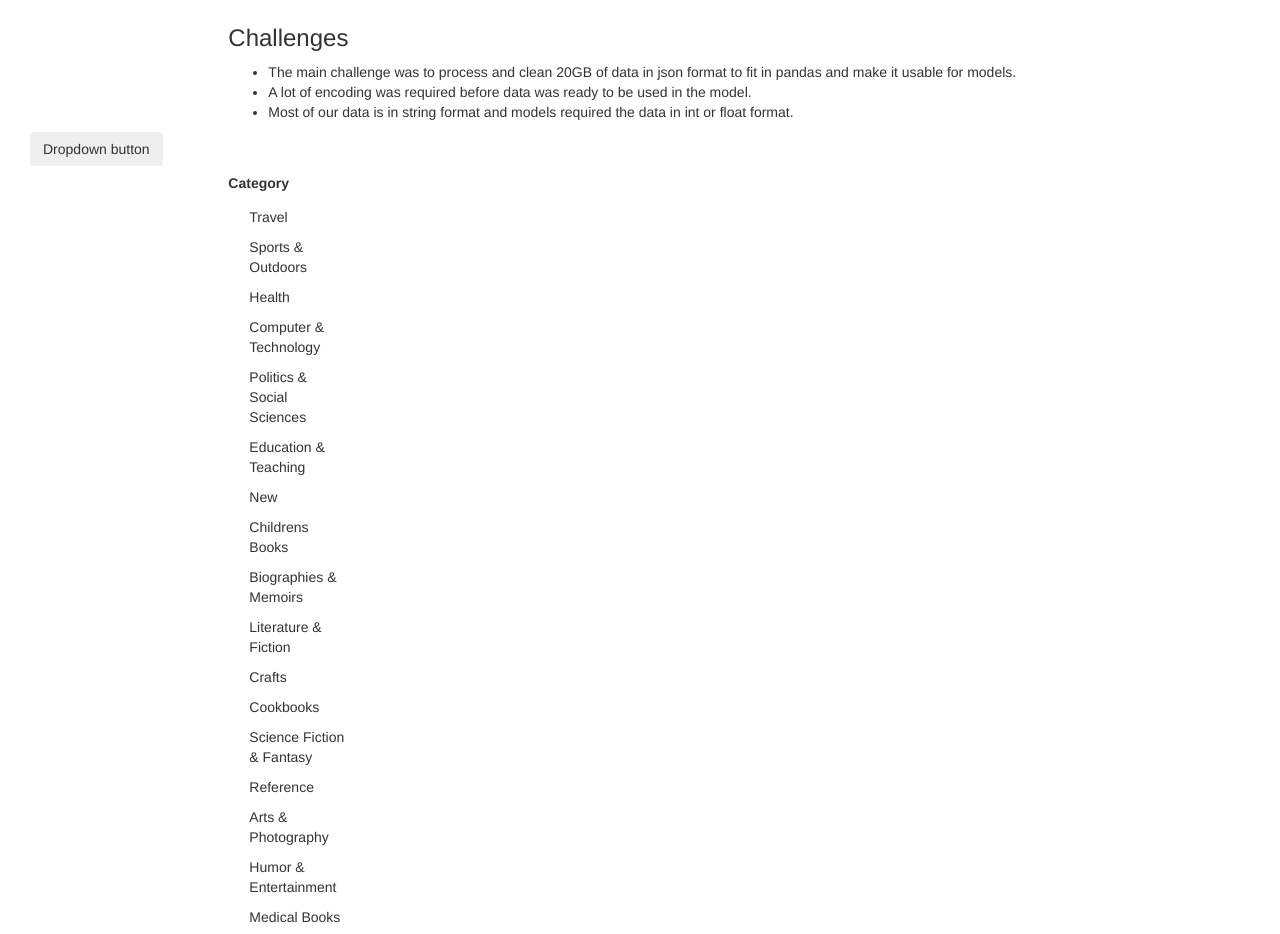
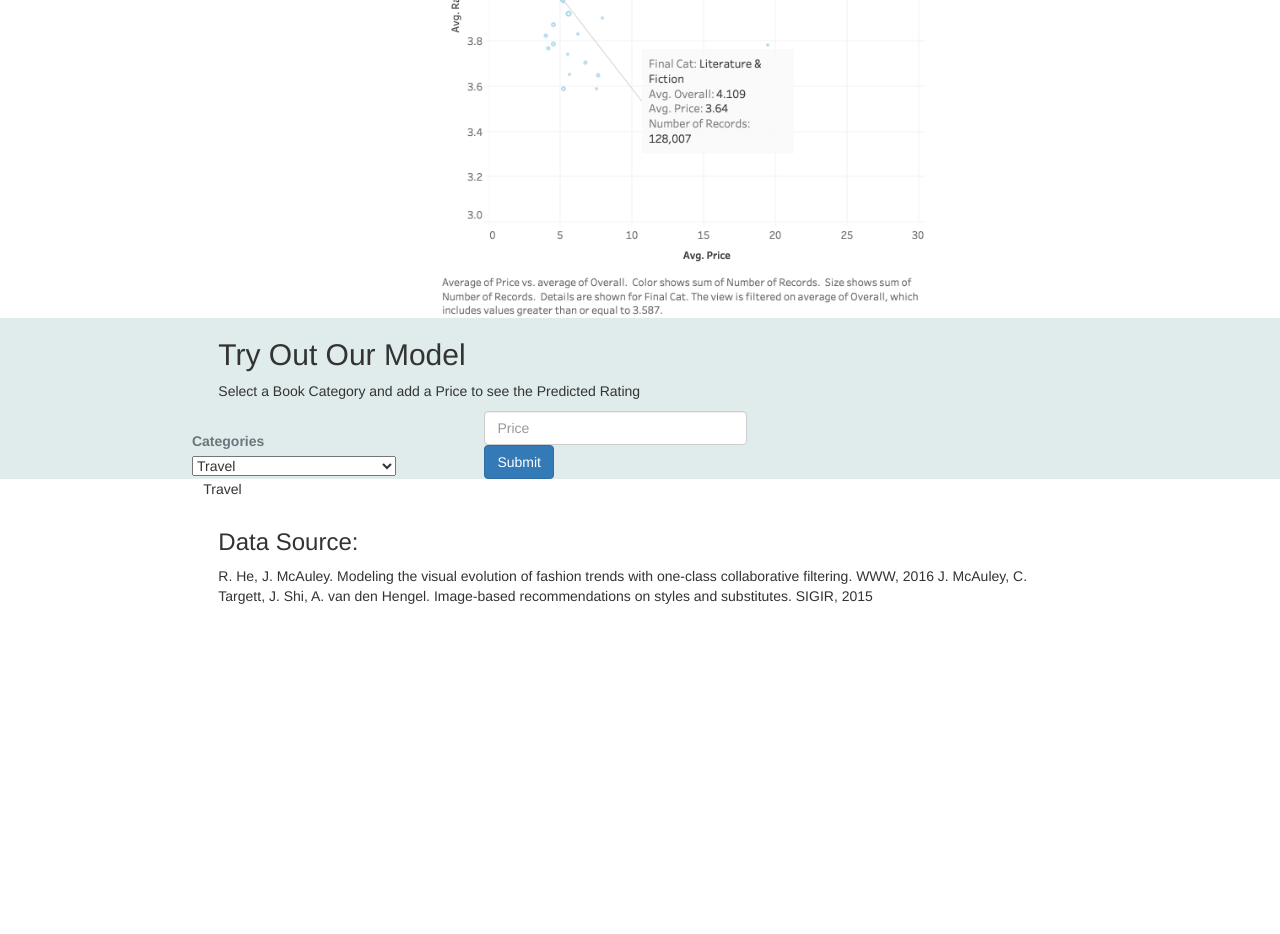
Before and after one commit to swati-patil/final-project, a Flask app: page / in a window 1280 px wide. Shown: the part 648-1582 px from the top of the page. After the commit the page ends 1252 px from the top, so only its background shows below. Run offline with Flask 2, Linux system fonts and the light colour scheme; some libraries are stand-ins or nearby versions.

Commit message:
adding updated flask/html/js

```diff
--- /dev/null
+++ b/static/js/plot.js
@@ -0,0 +1,122 @@
+
+
+  function init() {
+     filterCharts()
+    // d3.json("/all").then((data) => {
+    //   filter_data(data);
+    // });
+
+  }
+
+  function filterCharts() {
+      var category = d3.select("#cat-select").node().value;
+      if (category == "Travel"){
+          var cat_filter = 1;
+      } else if (category == "Sports & Outdoors"){
+          var cat_filter = 2;
+      } else if (category == "Health"){
+          var cat_filter = 3;
+      } else if (category == "Computers & Technology"){
+          var cat_filter = 4;
+      } else if (category == "Politics & Social Sciences"){
+          var cat_filter = 5;
+      } else if (category =="Education & Teaching"){
+          var cat_filter = 6;
+      } else if (category =="New"){
+          var cat_filter = 7;
+      } else if (category == "Childrens Books"){
+          var cat_filter = 8;
+      } else if (category == "Biographies & Memoirs"){
+          var cat_filter = 9;
+      } else if (category == "Literature & Fiction"){
+          var cat_filter = 10;
+      } else if(category == "Crafts"){
+          var cat_filter = 11;
+      } else if (category == "Cookbooks"){
+          var cat_filter = 12;
+      } else if (category == "Science Fiction & Fantasy"){
+          var cat_filter = 13;
+      } else if (category == "Reference"){
+          var cat_filter = 14;
+      } else if (category == "Arts & Photography"){
+          var cat_filter = 15;
+      } else if (category == "Humor & Entertainment"){
+          var cat_filter = 16;
+      } else if (category == "Medical Books"){
+          var cat_filter = 17;
+      } else if (category == "History"){
+          var cat_filter = 18;
+      } else if (category == "Science & Math"){
+          var cat_filter = 19;
+      } else if (category == "Business & Money"){
+          var cat_filter = 20;
+      } else if (category == "Teen & Young Adult"){
+          var cat_filter = 21;
+      } else if (category == "Comics & Graphic Novels"){
+          var cat_filter = 22;
+      } else if (category == "Engineering & Transportation"){
+          var cat_filter = 23;
+      } else if (category == "Calendars"){
+          var cat_filter = 24;
+      } else if (category == "Self-Help"){
+          var cat_filter = 25;
+      } else if (category == "Christian Books & Bibles"){
+          var cat_filter = 26;
+      } else if (category == "Parenting & Relationships"){
+          var cat_filter = 27;
+      } else if (category == "Religion & Spirituality"){
+          var cat_filter = 28;
+      } else if (category == "Law"){
+          var cat_filter = 29;
+      } else if (category == "Mystery"){
+          var cat_filter = 30;
+      } else if (category == "Gay & Lesbian"){
+          var cat_filter = 31;
+      } else if (category == "Romance"){
+          var cat_filter = 32;
+      } else if (category == "Crafts & Sewing"){
+          var cat_filter = 33;
+      } else if (category == "Exterior Accessories"){
+          var cat_filter = 34;
+      }
+
+      var price = d3.select("#price_input").node().value;
+      //var price = document.getElementById("#price").value;
+
+    console.log(cat_filter)
+    //var url = "/predict/"+price+"/"+cat_filter;
+
+    //console.log(url);
+    //d3.json(url).then((data) => {
+        //console.log(data);
+        //console.log(data.category);
+        //console.log(data.predicted_val);
+        //prediction = data.predicted_val
+        document.getElementById("Category_result").innerHTML = category;
+        document.getElementById("Price_result").innerHTML = price;
+        //document.getElementById("Predicted_result").innerHTML = prediction;
+    //    });
+    }
+
+
+var modal = document.getElementById('myModal');
+
+
+var img = document.getElementById('myImg');
+var modalImg = document.getElementById("img01");
+var captionText = document.getElementById("caption");
+img.onclick = function(){
+  modal.style.display = "block";
+  modalImg.src = this.src;
+  captionText.innerHTML = this.alt;
+}
+
+
+var span = document.getElementsByClassName("close")[0];
+
+
+span.onclick = function() {
+  modal.style.display = "none";
+}
+
+   init();
--- a/static/styles/project-3.css
+++ b/static/styles/project-3.css
@@ -1,30 +1,27 @@
 body {
 	background-color: #FFFFFF;
+
+	label {
+		color: #6c757d;
+		display: block;
+		margin-top: 2rem;
+	}
 }
-
-
 .body-container {
 	width: 100%;
 }
 
-.margin-col {
-	/*width: 5%;*/
-	vertical-align: center;
-}
-.page-header {
-	background-color: #B7CEEC !important;
-	padding: 10px;
-}
-.magnitude-col {
-	padding : 4px;
-	margin : 2px;
+.page_title {
+	color: blue;
 }
 
-.magnitude-col-sel {
-	padding : 4px;
-	margin : 2px;
-	border : 1px solid #ccc;
-	background-color: #EDEDED;
+.page-header {
+	background-color: #EDEDED !important;
+	padding: 35px;
+}
+
+.try_model{
+	background-color: #e0ebeb
 }
 
 .filter-heading-col {
@@ -32,8 +29,82 @@ body {
 	margin : 2px;
 }
 
-.map-container{
+/
+#myImg {
+	border-radius: 5px;
+	cursor: pointer;
+	transition: 0.3s;
+  }
+
+  #myImg:hover {opacity: 0.7;}
+
+
+  .modal {
+	display: none;
+	position: fixed;
+	z-index: 1;
+	padding-top: 100px;
+	left: 0;
+	top: 0;
 	width: 100%;
-	height: 500px;
-	margin: 4px;
-}
+	height: 100%;
+	overflow: auto;
+	background-color: rgb(0,0,0);
+	background-color: rgba(0,0,0,0.9);
+  }
+
+
+  .modal-content {
+	margin: auto;
+	display: block;
+	width: 80%;
+	max-width: 700px;
+  }
+
+
+  #caption {
+	margin: auto;
+	display: block;
+	width: 80%;
+	max-width: 700px;
+	text-align: center;
+	color: #ccc;
+	padding: 10px 0;
+	height: 150px;
+  }
+
+
+  .modal-content, #caption {
+	animation-name: zoom;
+	animation-duration: 0.6s;
+  }
+
+  @keyframes zoom {
+	from {transform:scale(0)}
+	to {transform:scale(1)}
+  }
+
+
+  .close {
+	position: absolute;
+	top: 15px;
+	right: 35px;
+	color: #f1f1f1;
+	font-size: 40px;
+	font-weight: bold;
+	transition: 0.3s;
+  }
+
+  .close:hover,
+  .close:focus {
+	color: #bbb;
+	text-decoration: none;
+	cursor: pointer;
+  }
+
+
+  @media only screen and (max-width: 700px){
+	.modal-content {
+	  width: 100%;
+	}
+  }
--- a/templates/index.html
+++ b/templates/index.html
@@ -13,128 +13,122 @@
 <body>
         <div class="container body-container">
                 <div class="row page-header">
-                    <div class="col-md-11 "><h1>Final Project</h1></div>
+                    <div class="col-md-2"></div>
+                    <div class="col-md-8 "><h1 class="page_title">Book Price and Ratings</h1></div>
                 </div>
                 <div class="row">
-                    <div class="col-md-2">
-                    </div>
+                    <div class="col-md-2"></div>
                     <div class="col-md-8">
                         <h3>Overview</h3>
                         <p>
-                                Project 3 is the final team activity and is the cumulative overview of the various topics learnt, including  of API data pulls,  storing and analyzing data, predictive analysis  using machine learning and visualization for the chosen topic.
+                            Project 3 is the final team activity and is the cumulative overview of the various topics learned, including storing and analyzing data, predictive analysis  using machine learning and visualization for the chosen topic.
                         </p>
                         <p>
-                                We worked on finding a solution to predicting optimal price point for a n upcoming book based on category, given the topic.  The learnings from one category – books , then can be applied to other categories and help forming a pattern to help the seller determine the best price for their offerings. We want to deep dive into data analysis and gain insights on predictive capability of the data via machine learning.
+                            We worked on finding a solution to predicting optimal price point for a n upcoming book based on category, given the topic.  The learnings from one category – books , then can be applied to other categories and help forming a pattern to help the seller determine the best price for their offerings. We want to deep dive into data analysis and gain insights on predictive capability of the data via machine learning.
 
                         </p>
                     </div>
                 </div>
                 <div class="row">
                     <div class="col-md-2"></div>
-                    <div class="col-md-4">
-                        <h3>Data Retrieval and Manipulation</h3>
-                        <ul>
-                            <li>We reached out to UCSD to gather the updated data on Amazon products. </li>
-                            <li>To avoid skewed data, we had to shrink the data via normalization process.</li>
-                            <li>Initial plan was to process data into higher level categories. But it this process turned out to be too manipulative for data with respect to accuracy and utility.</li>
-                            <li>We experimented with feature set and predictor and finally decided to use feature set as category and price. The output variable was user ratings or acceptance.</li>
-                            <li>Models included - Random Forest Classifier and Deep Learning</li>
-                        </ul>
+                    <div class="col-md-2">
+                        <img id="myImg" src="static/Graph_2.png" alt="Volume by Categories" style="width:100%;max-width:500px">
+                        <div id="myModal" class="modal">
+                            <span class="close">&times;</span>
+                            <img class="modal-content" id="img01">
+                            <div id="caption"></div>
+                        </div>
                     </div>
-                    <div class="col-md-4">
-                            <img src="category.py.jpg" alt="place holder">
+                    <div class="col-md-6">
+                        <img src="static/Graph_1.png" class ="img-responsive" style="width:100%" alt="Ratings and Price">
+
                     </div>
                 </div>
-                <div class="row">
+            </div>
+                <div class="row try_model">
                     <div class="col-md-2"></div>
                     <div class="col-md-8">
-                        <h3>Challenges</h3>
-                        <ul>
-                            <li>The main challenge was to process and clean 20GB of data in json format to fit in pandas and make it usable for models.</li>
-                            <li>A lot of encoding was required before data was ready to be used in the model.</li>
-                            <li>Most of our data is in string format and models required the data in int or float format.</li>
-                        </ul>
+                        <h2>Try Out Our Model</h2>
+                        <p>Select a Book Category and add a Price to see the Predicted Rating</p>
                     </div>
                 </div>
-                <div class="row"></div>
-                <div class="row"></div>
-                <div class="row">
-                    <div class="col-md-4">
-                        <div class="dropdown col-md-4">
-                                <button class="btn btn-secondary dropdown-toggle" type="button" id="dropdownMenuButton" data-toggle="dropdown" aria-haspopup="true" aria-expanded="false">
-                                  Dropdown button
-                                </button>
-                                <div class="dropdown-menu" aria-labelledby="dropdownMenuButton">
-                                  <a class="dropdown-item" href="#">Action</a>
-                                  <a class="dropdown-item" href="#">Another action</a>
-                                  <a class="dropdown-item" href="#">Something else here</a>
+                <div class="row try_model">
+                    <div class="col-md-10">
+                        <div class="col-md-2"></div>
+                        <div class="container">
+                            <div class="row">
+                                <div class="col-md-3">
+                                    <label>Categories</label>
+                                    <select class="selectpicker" id="cat-select">
+                                        <option>Travel</option>
+                                        <option>Comedy</option>
+                                        <option>Sports & Outdoors</option>
+                                        <option>Health</option>
+                                        <option>Computers & Technology</option>
+                                        <option>Politics & Social Sciences</option>
+                                        <option>Education & Teaching</option>
+                                        <option>New</option>
+                                        <option>Childrens Books</option>
+                                        <option>Biographies & Memoirs</option>
+                                        <option>Literature & Fiction</option>
+                                        <option>Crafts</option>
+                                        <option>Cookbooks</option>
+                                        <option>Science Fiction & Fantasy</option>
+                                        <option>Reference</option>
+                                        <option>Arts & Photography</option>
+                                        <option>Humor & Entertainment</option>
+                                        <option>Medical Books</option>
+                                        <option>History</option>
+                                        <option>Science & Math</option>
+                                        <option>Business & Money</option>
+                                        <option>Teen & Young Adult</option>
+                                        <option>Comics & Graphic Novels</option>
+                                        <option>Engineering & Transportation</option>
+                                        <option>Calendars</option>
+                                        <option>Self-Help</option>
+                                        <option>Christian Books & Bibles</option>
+                                        <option>Parenting & Relationships</option>
+                                        <option>Religion & Spirituality</option>
+                                        <option>Law</option>
+                                        <option>Mystery</option>
+                                        <option>Gay & Lesbian</option>
+                                        <option>Romance</option>
+                                        <option>Crafts & Sewing</option>
+                                        <option>Exterior Accesories</option>
+                                    </select>
                                 </div>
-                              </div>
-                              </div>
+                                <form class="col-md-3" >
+                                    <div class="form-row">
+                                    <div class="col-3">
+                                        <input type="text" class="form-control" placeholder="Price" id="price_input">
+                                    </div>
+                                    </div>
+                                    <button type="buton" class="btn btn-primary" onclick="filterCharts()">Submit</button>
+                                </form>
                             </div>
-                <div class="row">
-                    <div class="col-md-2"></div>
-                    <div class="col-md-4">
-                        <div class="row">
-                            <div class="col-md-4"><h5><b>Category</b></h5></div>
                         </div>
-                        <div class="row magnitude-col">
-                            <div class="col-md-4" id="mag1" onclick="filter_data(this.id, 'Travel')">Travel</div>
-                        </div>
-                        <div class="row magnitude-col">
-                            <div class="col-md-4" id="mag2" onclick="filter_data(this.id, 6)">Sports & Outdoors</div>
-                        </div>
-                        <div class="row magnitude-col">
-                            <div class="col-md-4" id="mag3" onclick="filter_data(this.id, 5)">Health</div>
-                        </div>
-                        <div class="row magnitude-col">
-                            <div class="col-md-4" id="mag4" onclick="filter_data(this.id, 4)">Computer & Technology</div>
-                        </div>
-                            <div class="row magnitude-col">
-                        <div class="col-md-4" id="mag5" onclick="filter_data(this.id, 3)">Politics & Social Sciences</div>
-                        </div>
-                            <div class="row magnitude-col">
-                        <div class="col-md-4" id="mag6" onclick="filter_data(this.id, 2)">Education & Teaching</div>
-                        </div>
-                        <div class="row magnitude-col">
-                            <div class="col-md-4" id="mag7" onclick="filter_data(this.id, 1)">New</div>
-                        </div>
-                        <div class="row magnitude-col">
-                                <div class="col-md-4" id="mag7" onclick="filter_data(this.id, 1)">Childrens Books</div>
-                            </div>
-                        <div class="row magnitude-col">
-                            <div class="col-md-4" id="mag7" onclick="filter_data(this.id, 1)">Biographies & Memoirs</div>
-                        </div>
-                        <div class="row magnitude-col">
-                            <div class="col-md-4" id="mag7" onclick="filter_data(this.id, 1)">Literature & Fiction</div>
-                        </div>
-                        <div class="row magnitude-col">
-                                <div class="col-md-4" id="mag7" onclick="filter_data(this.id, 1)">Crafts</div>
-                            </div>
-                        <div class="row magnitude-col">
-                                <div class="col-md-4" id="mag7" onclick="filter_data(this.id, 1)">Cookbooks</div>
-                            </div>
-                        <div class="row magnitude-col">
-                                <div class="col-md-4" id="mag7" onclick="filter_data(this.id, 1)">Science Fiction & Fantasy</div>
-                            </div>
-                        <div class="row magnitude-col">
-                                <div class="col-md-4" id="mag7" onclick="filter_data(this.id, 1)">Reference</div>
-                            </div>
-                        <div class="row magnitude-col">
-                                <div class="col-md-4" id="mag7" onclick="filter_data(this.id, 1)">Arts & Photography</div>
-                            </div>
-                        <div class="row magnitude-col">
-                                <div class="col-md-4" id="mag7" onclick="filter_data(this.id, 1)">Humor & Entertainment</div>
-                            </div>
-                        <div class="row magnitude-col">
-                                <div class="col-md-4" id="mag7" onclick="filter_data(this.id, 1)">Medical Books</div>
-                            </div>
                     </div>
-                    <div class="col-md-10">
-
 
                     </div>
             </div>
+        <div class="row">
+            <div class="col-md-2"></div>
+            <div class = "col=md-8">
+                <p id="Category_result"></p>
+                <p id="Price_result"></p>
+                <p id="Predicted_result"></p>
+            </div>
+        </div>
+        <div class="row">
+            <div class ="col-md-2"></div>
+            <div class = "col-md-8">
+                <h3>Data Source:</h3>
+                <p>R. He, J. McAuley. Modeling the visual evolution of fashion trends
+                        with one-class collaborative filtering. WWW, 2016
+                        J. McAuley, C. Targett, J. Shi, A. van den Hengel. Image-based
+                        recommendations on styles and substitutes. SIGIR, 2015</p>
+            </div>
+        </div>
     <script src="static/js/plot.js"></script>
 </body>
 </html>
```
Also changed, not shown: static/Graph_1.png (added), static/Graph_2.png (added), 2 other files.
